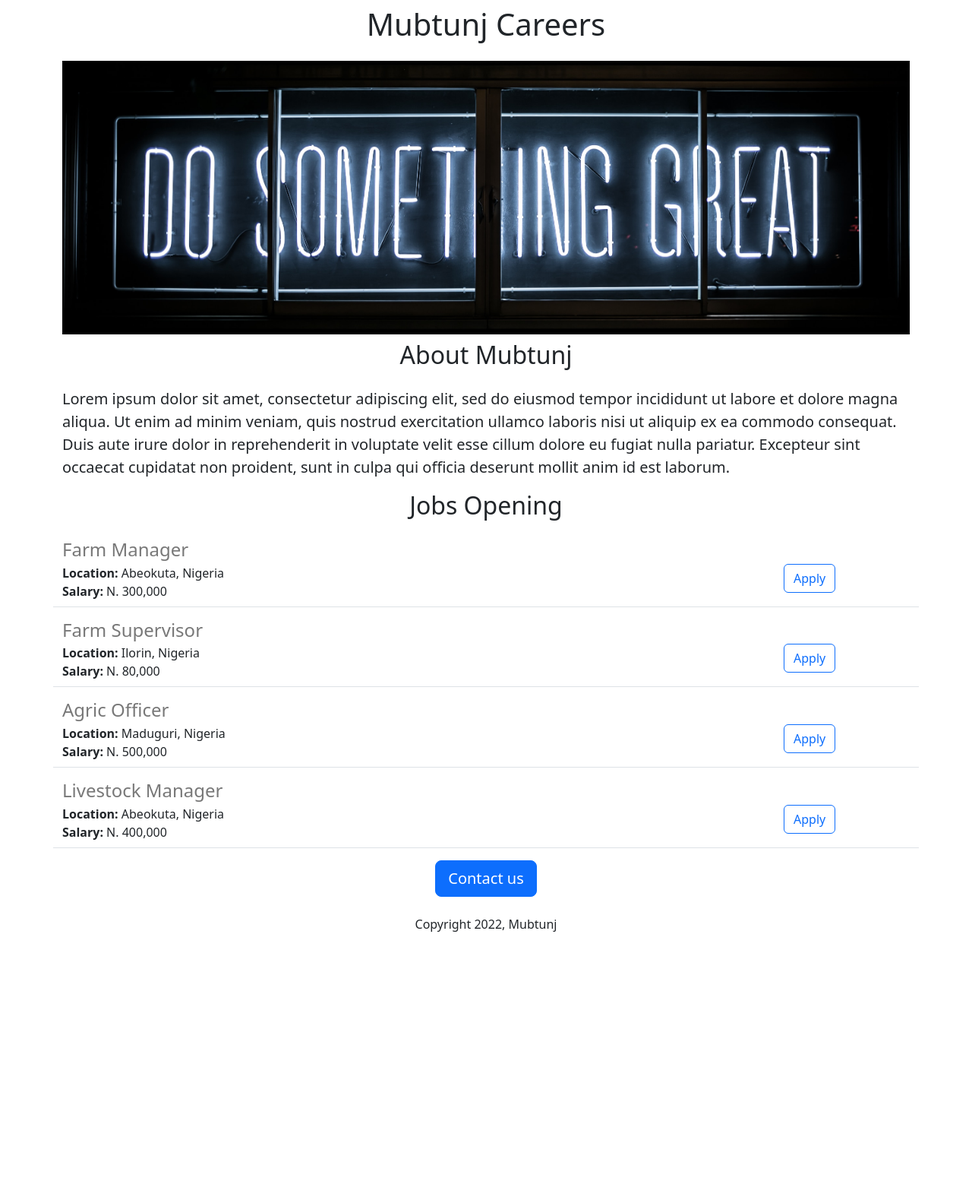
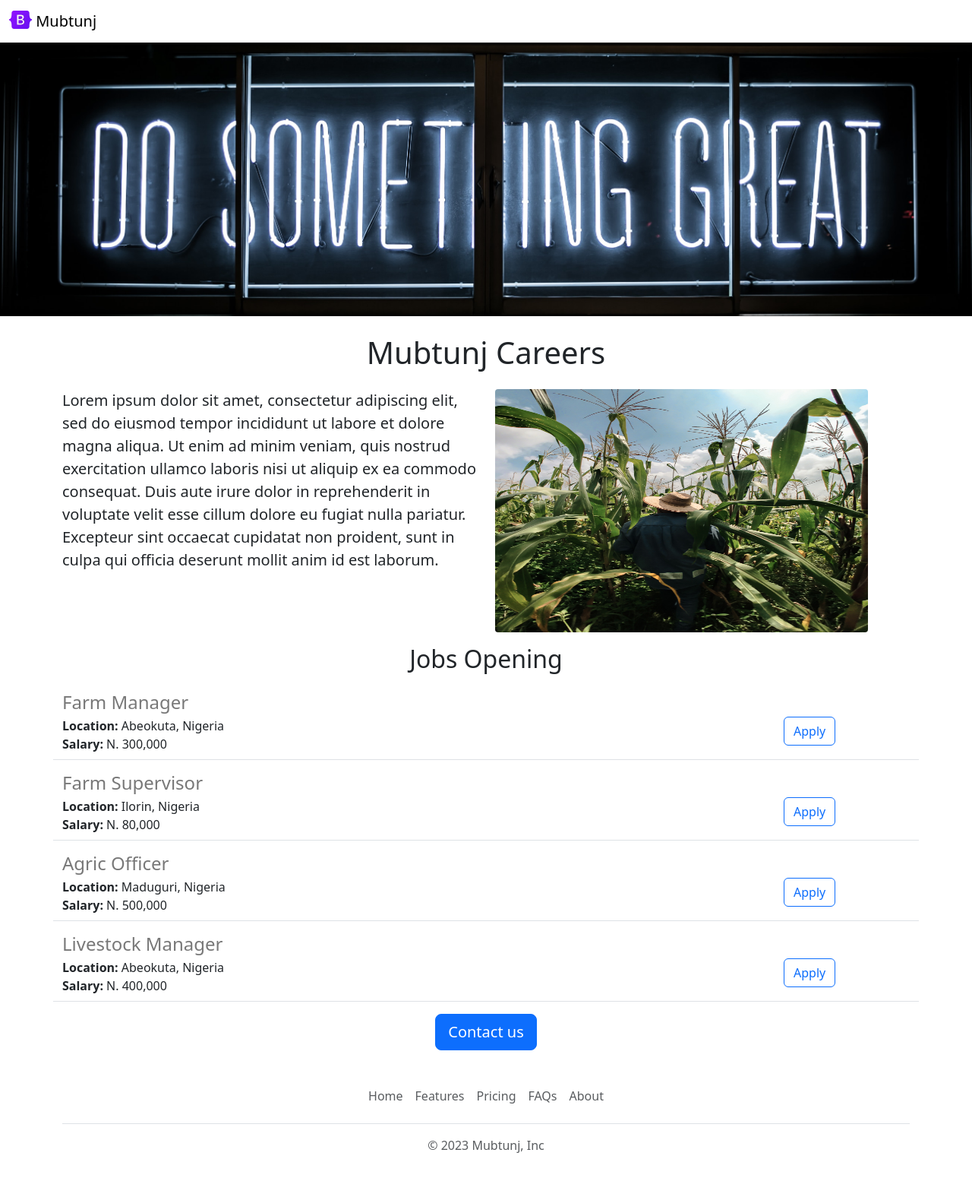
Before and after one commit to mubtunj1/Mubtunj, a Flask app: page / in a window 1280 px wide. Shown: the whole page at 76% size. Before the commit the page ends 1226 px from the top, so only its background shows below. Run offline with Flask 3, Linux system fonts and the light colour scheme.

Commit message:
Functional  improvements

```diff
--- /dev/null
+++ b/templates/footer.html
@@ -0,0 +1,12 @@
+<div class="container">
+    <footer class="py-3 my-4">
+      <ul class="nav justify-content-center border-bottom pb-3 mb-3">
+        <li class="nav-item"><a href="#" class="nav-link px-2 text-body-secondary">Home</a></li>
+        <li class="nav-item"><a href="#" class="nav-link px-2 text-body-secondary">Features</a></li>
+        <li class="nav-item"><a href="#" class="nav-link px-2 text-body-secondary">Pricing</a></li>
+        <li class="nav-item"><a href="#" class="nav-link px-2 text-body-secondary">FAQs</a></li>
+        <li class="nav-item"><a href="#" class="nav-link px-2 text-body-secondary">About</a></li>
+      </ul>
+      <p class="text-center text-body-secondary">&copy; 2023 Mubtunj, Inc</p>
+    </footer>
+  </div>
--- a/templates/home.html
+++ b/templates/home.html
@@ -11,17 +11,19 @@
                 height: 360px;
                 width: 100%;
                 object-fit: cover;
+                margin-bottom: 16px;
             }
         </style>
     </head>
     <body>
+        {% include 'nav.html' %}
+        <img class='img-fluid' id='banner' src='../static/job.jpg'>
         <div class='container'>
             <h1 class="text-center mt-2 mb-4">
                 {{company_name}} Careers
             </h1>
-            <img class='img-fluid' id='banner' src='../static/job.jpg'>
-
-            <h2 class="text-center mt-2 mb-4">About Mubtunj</h2>
+            <div class='row' style='margin-bottom:16px;'>
+                <div  class='col-md-6'>
                     <p class="lead">Lorem ipsum dolor sit amet, consectetur adipiscing elit, sed
                     do eiusmod tempor incididunt ut labore et dolore magna aliqua.
                     Ut enim ad minim veniam, quis nostrud exercitation ullamco laboris
@@ -30,6 +32,11 @@
                     Excepteur sint occaecat cupidatat non proident, sunt in culpa
                     qui officia deserunt mollit anim id est laborum.
                     </p>
+                </div>
+                <div class='d-none d-md-block col-6'>
+                    <img src="../static/farmer.jpg" style='height:320px; border-radius:4px; width:90%;'>
+                </div>
+            </div>
             <h2 class="text-center mt-2 mb-4">Jobs  Opening</h2>
             <p>
                 {% for job in jobs %}
@@ -38,9 +45,9 @@
 
             </p>
             <div class="text-center">
-                <button class="btn btn-primary btn-lg">Contact us</button>
-                    <p class="mt-4">Copyright 2022, Mubtunj</p>
+                <a href="mailto:mubtunji01@gmail.com?subject=Questions%20about%20Job%20Opening&body=My%20name%3A%20%3Cyour%20name%20here%3E%0D%0AMy%20Questions%3A%20%3CEnter%20Question%20here%3E" class="btn btn-primary btn-lg">Contact us</a>
             </div>
         </div>
+        {% include 'footer.html' %}
     </body>
 </html>
--- a/templates/jobitem.html
+++ b/templates/jobitem.html
@@ -11,6 +11,6 @@
         {% endif %}
     </div>
     <div class='col-2'>
-        <button type="button" class="btn btn-outline-primary">Apply</button>
+        <a href="mailto:mubtunji01@gmail.com?subject=Application%20for%20{{job['title']}}&body=My%20name%3A%20%3Cyour%20name%20here%3E%0D%0AMy%20Resume%20link%3A%20%3Cresume%20link%3E%0D%0AMy%20Linkedin%20link%3A%20%3Clinkedin%20in%3E" type="button" class="btn btn-outline-primary">Apply</a>
     </div>
 </div>
--- /dev/null
+++ b/templates/nav.html
@@ -0,0 +1,9 @@
+<nav class="navbar shadow-sm fixed-top bg-white">
+    <div class="container-fluid">
+      <a class="navbar-brand" href="#">
+        <img src="/static/bootstrap-logo.svg" alt="Logo" width="30" height="24" class="d-inline-block align-text-top">
+        Mubtunj
+      </a>
+    </div>
+  </nav>
+  <div style='height:56px'></div>
```
Also changed, not shown: static/bootstrap-logo.svg (added), static/farmer.jpg (added). Lines whose indentation alone changed are shown as unchanged.
